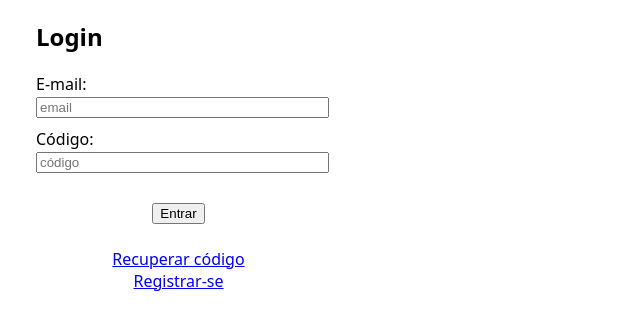
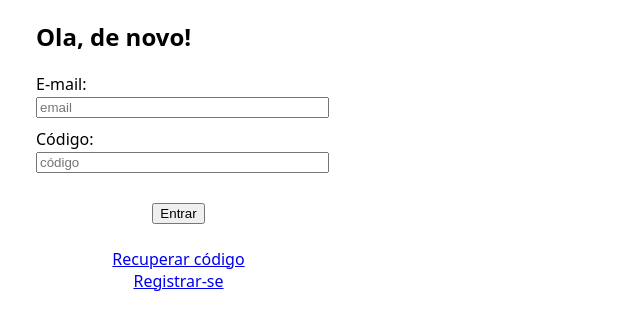
Before and after one commit to gauss-infinito/survey-app, a Next.js app in the folder frontend/: page /login in a window 1280 px wide. Shown: the top 330 px of the page, without its empty margins (0-640 px from the left). Built offline with nearby package versions, Linux system fonts and the light colour scheme; no server answers.

Commit message:
Update page.js

```diff
--- a/frontend/app/login/page.js
+++ b/frontend/app/login/page.js
@@ -55,7 +55,7 @@ export default function Login() {
 
   return (
     <div style={{ width: "285px", marginLeft: "28px", fontFamily: "system-ui" }}>
-      <h2>Login</h2>
+      <h2>Ola, de novo!</h2>
 
       <MessageForm error={error} success={success} />
 
```
